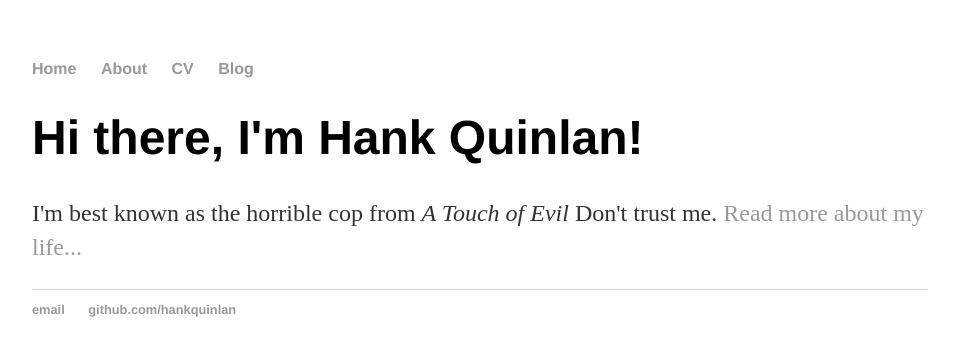
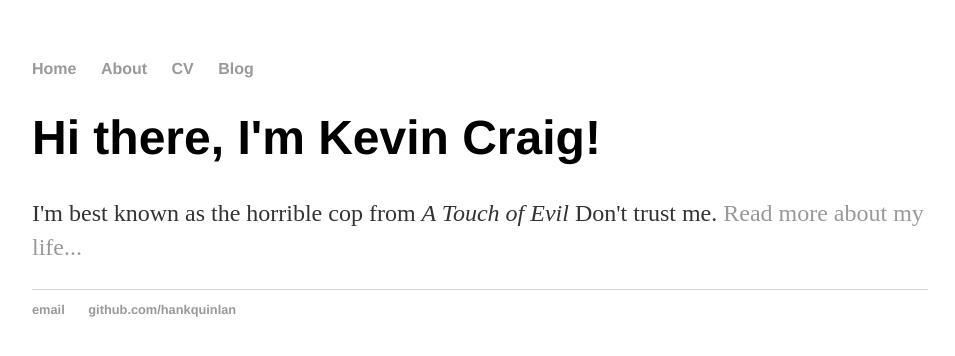
Before and after one commit to kevcraig/kevcriag.github.io, a Jekyll site: the page built from index.html, in a window 1280 px wide. Shown: the top 356 px of the page, without its empty margins (160-1115 px from the left). Built offline with Jekyll 4.4.1, drawn with Linux system fonts in a browser that asks for light colours.

Commit message:
Update index.html

```diff
--- a/index.html
+++ b/index.html
@@ -1,8 +1,8 @@
 ---
 layout: default
-title: Hank Quinlan, Horrible Cop
+title: Kevin Craig
 ---
 <div class="blurb">
-	<h1>Hi there, I'm Hank Quinlan!</h1>
+	<h1>Hi there, I'm Kevin Craig!</h1>
 	<p>I'm best known as the horrible cop from <em>A Touch of Evil</em> Don't trust me. <a href="/about">Read more about my life...</a></p>
 </div><!-- /.blurb -->
```
